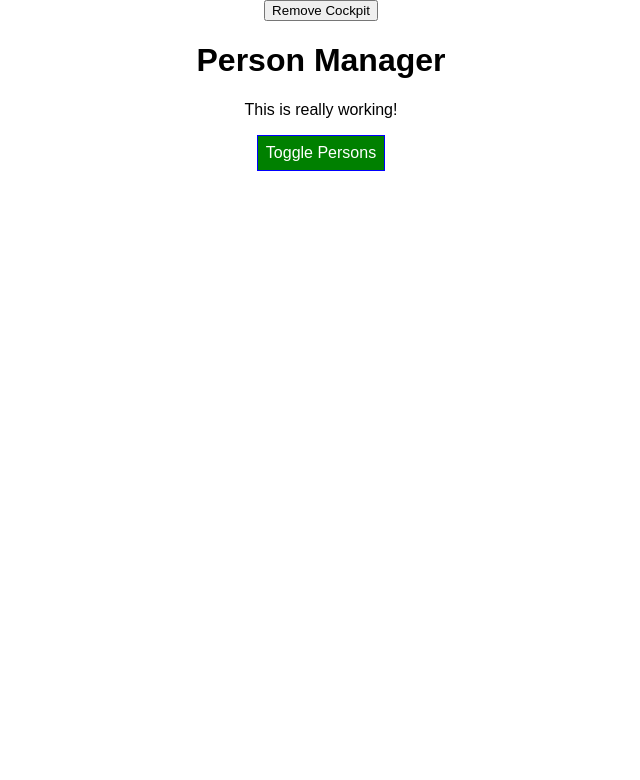
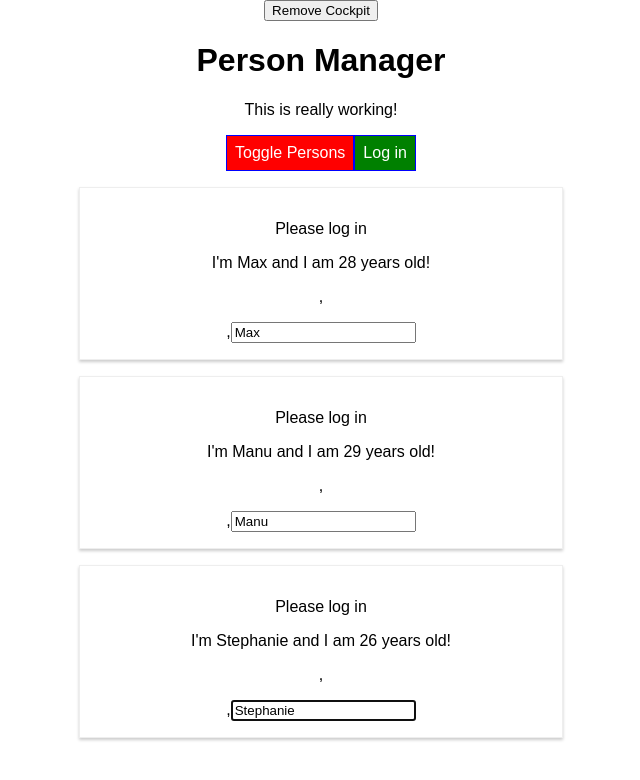
Before and after one commit to saddamhr/react-complete-guide-udemy, a React app: page / in a window 1280 px wide. Shown: the top 780 px of the page, without its empty margins (319-959 px from the left). Built offline with nearby package versions, Linux system fonts and the light colour scheme.

Commit message:
using the context API

```diff
--- a/package.json
+++ b/package.json
@@ -31,6 +31,7 @@
     "postcss-flexbugs-fixes": "3.2.0",
     "postcss-loader": "2.0.8",
     "promise": "8.0.1",
+    "prop-types": "^15.7.2",
     "radium": "^0.26.0",
     "raf": "3.4.0",
     "react": "^16.13.1",
--- a/src/components/Cockpit/Cockpit.js
+++ b/src/components/Cockpit/Cockpit.js
@@ -1,18 +1,23 @@
-import React, { useEffect } from 'react';
+import React, { useEffect, useRef } from 'react';
 
 import classes from './Cockpit.css'
+import AuthContext from '../../context/auth-context'
 
 const cockpit = (props) => {
+    const toggleBtnRef = useRef(null);
+    // toggleBtnRef.current.click();
+
     useEffect(() => {
         console.log('[Cockpit.js] useEffect');
 
-        setTimeout(() => {
-            alert('Saved data to cloud');
-        }, 1000);
+        // setTimeout(() => {
+        //     alert('Saved data to cloud');
+        // }, 1000);
+        toggleBtnRef.current.click();
         return () => {
             console.log('[Cockpit.js] cleanup work in useEffect');
         }
-    },[]);
+    }, []);
 
     useEffect(() => {
         console.log('[Cockpit.js] 2nd useEffect');
@@ -36,10 +41,13 @@ const cockpit = (props) => {
         <div className={classes.Cockpit}>
             <h1>{props.title}</h1>
             <p className={assignedClasses.join(' ')}>This is really working!</p>
-            <button className={btnClass}
+            <button ref={toggleBtnRef} className={btnClass}
                 onClick={props.clicked}>
                 Toggle Persons
             </button>
+            <AuthContext.Consumer>
+                {(context) => <button onClick={context.login}>Log in </button>}
+            </AuthContext.Consumer>
         </div>
     )
 }
--- a/src/components/Persons/Person/Person.js
+++ b/src/components/Persons/Person/Person.js
@@ -1,20 +1,45 @@
 import React, { Component } from 'react';
+import PropType from 'prop-types';
 
 import Aux from '../../../hoc/Auxiliary';
 import withClass from '../../../hoc/withClass'
 import classes from './Person.css';
+import AuthContext from '../../../context/auth-context'
 
 class Person extends Component {
+    constructor(props) {
+        super(props);
+        this.inputElementRef = React.createRef()
+    }
+    componentDidMount() {
+        // this.inputElement.focus();
+        this.inputElementRef.current.focus();
+    }
     render() {
         console.log('[Persons.js] rendering...')
         return (
             <Aux>
+                <AuthContext.Consumer>
+                    {(context) => context.authenticated ? <p>Authenticated</p> : <p>Please log in</p>}
+                </AuthContext.Consumer>
                 < p onClick={this.props.click} > I'm  {this.props.name} and I am {this.props.age} years old!</p>,
                 < p > {this.props.children}</p >,
-                <input type="text" onChange={this.props.changed} value={this.props.name} />
+                <input
+                    // ref={(inputEl) => {this.inputElement = inputEl}}
+                    ref={this.inputElementRef}
+                    type="text"
+                    onChange={this.props.changed}
+                    value={this.props.name} />
             </Aux>
         )
     }
 }
 
+Person.PropTypes = {
+    click: PropType.func,
+    name: PropType.string,
+    age: PropType.number,
+    changed: PropType.func
+};
+
 export default withClass(Person, classes.Person);
--- a/src/components/Persons/Persons.js
+++ b/src/components/Persons/Persons.js
@@ -1,6 +1,7 @@
 import React, { PureComponent } from 'react';
 
 import Person from './Person/Person'
+
 
 class Persons extends PureComponent {
     // static getDerivedStateFromProps(props, state) {
@@ -51,11 +52,12 @@ class Persons extends PureComponent {
                     name={person.name}
                     age={person.age}
                     key={person.id}
-                    changed={(event) => this.props.changed(event, person.id)} />
+                    changed={(event) => this.props.changed(event, person.id)}
+                />
             )
+
         })
     }
-
 }
 
 export default Persons;
--- a/src/containers/App.js
+++ b/src/containers/App.js
@@ -5,6 +5,7 @@ import Persons from '../components/Persons/Persons'
 import Cockpit from '../components/Cockpit/Cockpit'
 import withClass from '../hoc/withClass'
 import Aux from '../hoc/Auxiliary';
+import AuthContext from '../context/auth-context'
 
 class App extends Component {
   constructor(props) {
@@ -20,7 +21,9 @@ class App extends Component {
     ],
     otherState: 'some other value',
     showPersons: false,
-    showCockpit: true
+    showCockpit: true,
+    changeCounter: 0,
+    authenticated: false
   };
 
   static getDerivedStateFromProps(props, state) {
@@ -63,9 +66,13 @@ class App extends Component {
     const persons = [...this.state.persons];
     persons[personIndex] = person;
 
-    this.setState({ persons: persons });
+    this.setState((prevState, props) => {
+      return {
+        persons: persons,
+        changeCounter: prevState.changeCounter + 1
       }
-
+    })
+  }
   deletePersonHandler = (personIndex) => {
     // const persons = this.state.persons.slice();
     const persons = [...this.state.persons];
@@ -79,6 +86,10 @@ class App extends Component {
     this.setState({ showPersons: !doseShow });
   }
 
+  loginHandler = () => {
+    this.setState({ authenticated: true })
+  }
+
 
   render() {
     console.log('[App.js] render')
@@ -90,6 +101,8 @@ class App extends Component {
           persons={this.state.persons}
           clicked={this.deletePersonHandler}
           changed={this.nameChangedHandler}
+          isAuthenticated={this.state.authenticated}
+
         />
       )
     }
@@ -97,12 +110,19 @@ class App extends Component {
     return (
       <Aux>
         <button onClick={() => { this.setState({ showCockpit: false }) }}>Remove Cockpit</button>
+        <AuthContext.Provider
+          value={{
+            authenticate: this.state.authenticated,
+            login: this.loginHandler
+          }}>
           {this.state.showCockpit ? (<Cockpit
             title={this.props.appTitle}
             showPersons={this.state.showPersons}
             personsLength={this.state.persons.length}
-          clicked={this.togglePersonHandler} />) : null}
+            clicked={this.togglePersonHandler}
+             />) : null}
           {persons}
+        </AuthContext.Provider>
       </Aux>
     )
   }
--- /dev/null
+++ b/src/context/auth-context.js
@@ -0,0 +1,8 @@
+import React from 'react';
+
+const authContext = React.createContext({
+    authenticated: false,
+    login: () => {}
+});
+
+export default authContext;
```
Lines whose indentation alone changed are shown as unchanged.
